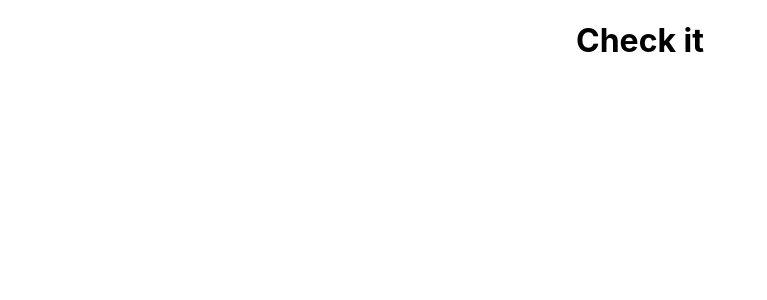
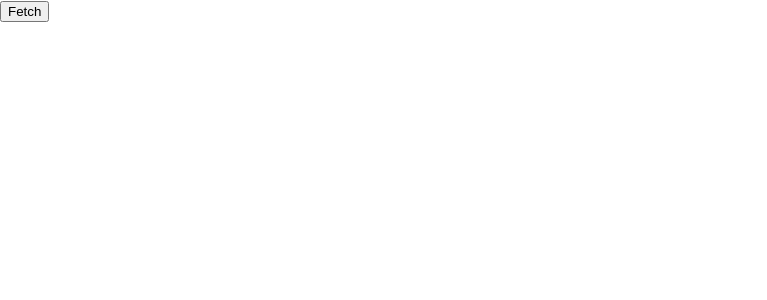
Before and after one commit to Gnola/lifes_music, a React (Create React App) app in the folder client/: page / in a window 1280 px wide. Shown: the top 300 px of the page, without its empty margins (0-767 px from the left). Built offline with nearby package versions, Linux system fonts and the light colour scheme.

Commit message:
Made fetch call and get test data to render - going to check Heroku

```diff
--- a/client/src/App.js
+++ b/client/src/App.js
@@ -1,13 +1,40 @@
-import React from 'react';
-import logo from './logo.svg';
-import './App.css';
+import React, { Component } from 'react';
+import Test from './Test.js';
 
-function App() {
-  return (
-    <div className="App">
-      <h1>Check it</h1>
-    </div>
-  );
+let baseUrl = 'https://cors-anywhere.herokuapp.com/https://mern-music.herokuapp.com';
+
+
+
+class App extends Component {
+    constructor(props) {
+        super(props);
+        this.state = {
+          data:[]
+        }
+    }
+
+
+    fetchTest = () => {
+      fetch(`${baseUrl}/test`)
+      .then( res => res.json())
+      .then(res => this.setState({
+        data:res
+      }))
+      .catch( err => console.log(err))
+    }
+
+    render() {
+      console.log(this.state.data);
+        return (
+            <div>
+              {this.state.data.map((item) => (
+                <Test data={item}/>
+              ))}
+
+              <button onClick={this.fetchTest}>Fetch</button>
+            </div>
+        );
+    }
 }
 
 export default App;
--- /dev/null
+++ b/client/src/Test.js
@@ -0,0 +1,18 @@
+import React, { Component } from 'react';
+
+class Test extends Component {
+    constructor(props) {
+        super(props);
+    }
+
+    render() {
+      console.log(this.props.data);
+        return (
+            <div>
+              <h1>{this.props.data.name} - {this.props.data.des}</h1>
+            </div>
+        );
+    }
+}
+
+export default Test;
```
